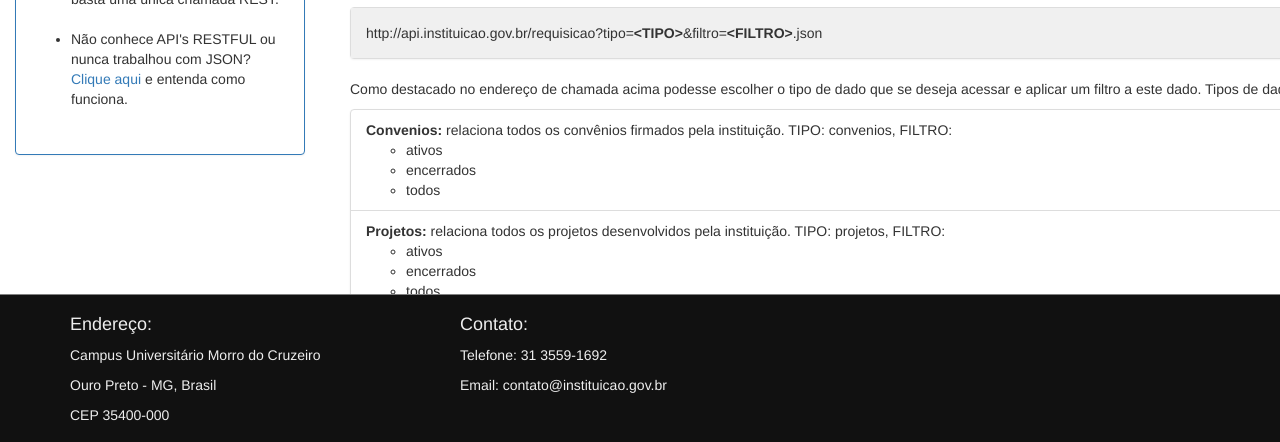
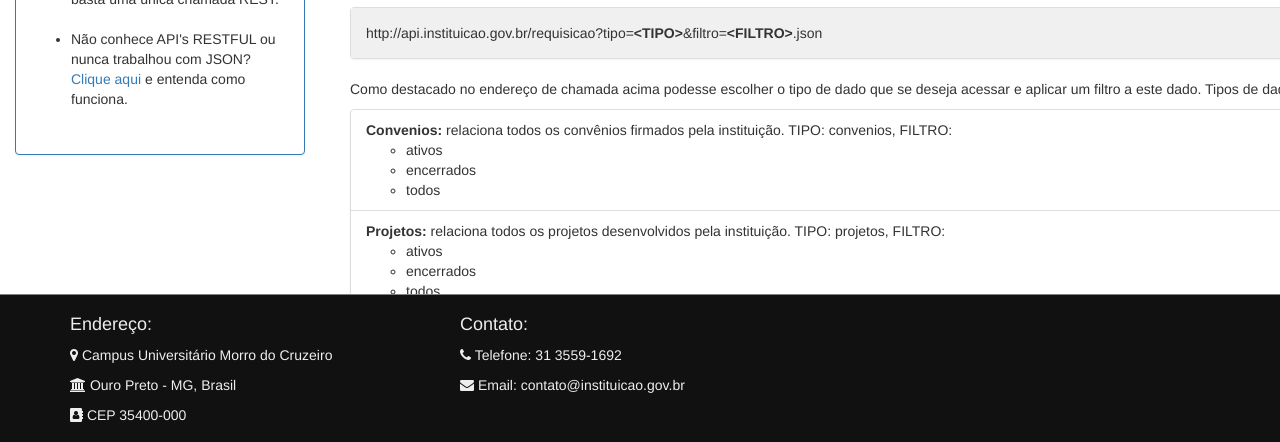
Before and after one commit to AlbertoOS/DIR249-website, a plain HTML site: page api.html in a window 1280 px wide. Shown: the part 356-798 px from the top of the page. Drawn offline with Linux system fonts and the light colour scheme.

Commit message:
Include font awesome on header

```diff
--- a/api.html
+++ b/api.html
@@ -11,6 +11,7 @@
 
   <link href="bootstrap/css/bootstrap.min.css" rel="stylesheet">
   <link href="bootstrap/css/bootstrap-theme.min.css" rel="stylesheet">
+  <link href="font-awesome/css/font-awesome.min.css" rel="stylesheet">
   <link href="geral.css" rel="stylesheet">
 
 </head>
```
Also changed, not shown: index.html (+1 -0 lines), solicitacao.html (+1 -0 lines).
